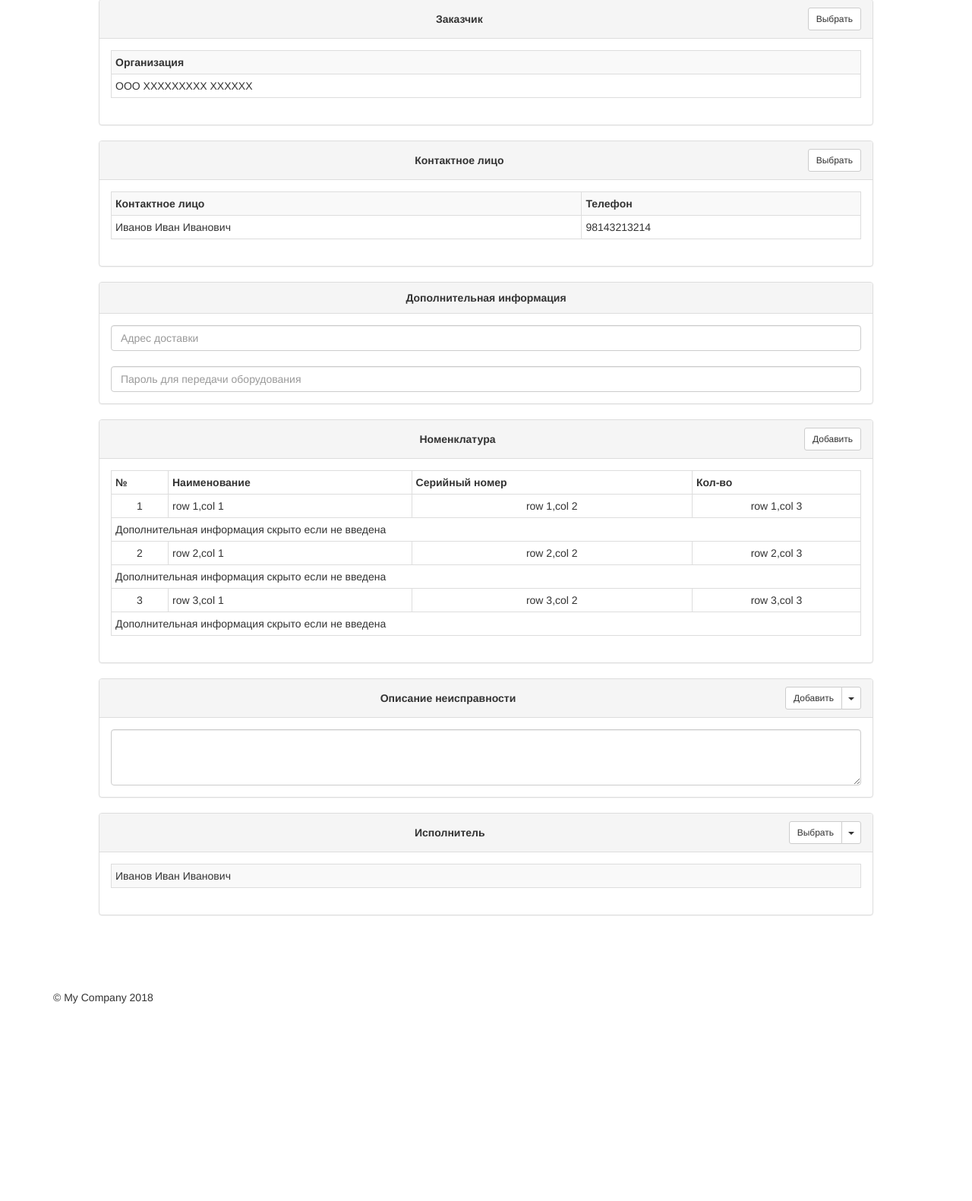
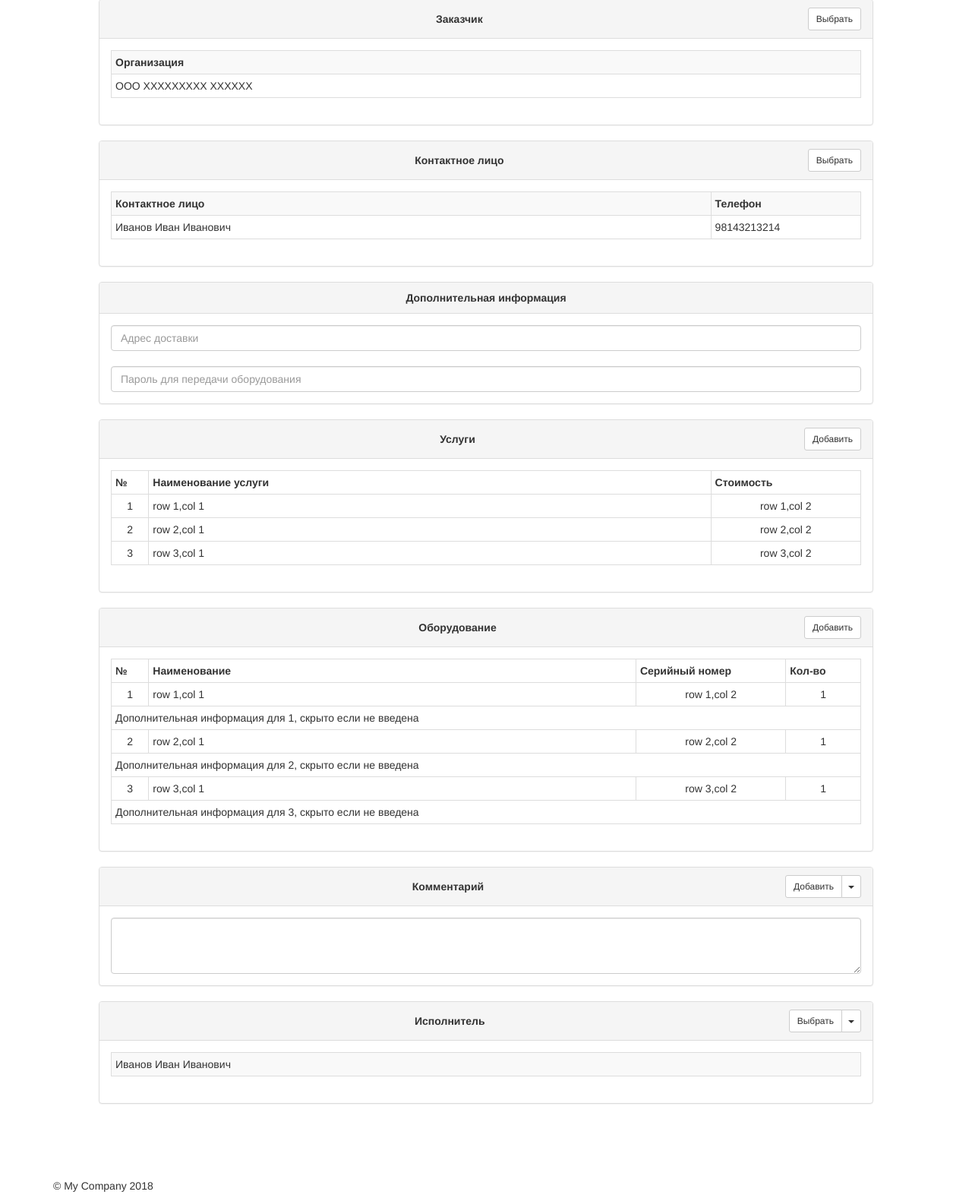
Before and after one commit to Aleksey-Mmm/ProPlus, a Yii app: template views/site/index.php in a window 1280 px wide. Shown: the part 195-1776 px from the top of the page at 76% size. Before the commit the page ends 1516 px from the top, so only its background shows below. Run offline with PHP 8.4 and a stand-in for Yii, Linux system fonts and the light colour scheme; the template is opened without the code that fills it, so the values that code supplies are empty; some libraries are stand-ins or nearby versions.

Commit message:
Доработка болванки бланка

```diff
--- a/views/site/index.php
+++ b/views/site/index.php
@@ -94,7 +94,7 @@ $this->title = 'Сервис';
         <tbody class="text-left">
                 <tr>
                     <th>Контактное лицо</th>
-                    <th>Телефон</th>
+                    <th class="wt20">Телефон</th>
 
                 </tr>
                 <tr>
@@ -132,12 +132,13 @@ $this->title = 'Сервис';
 </div>
 
 <!-- /Панель -->
-<!-- Панель номенклатуры-->
+
+<!-- Панель Услуг-->
 <div class="panel panel-default">
   <div class="panel-heading">
 <div class="flex_left">
     <div class="f-auto" >
-        <b>Номенклатура </b>
+        <b>Услуги</b>
     </div>
     <div class="btn-group">
         <button type="button" class="btn btn-sm btn-default">Добавить</button>
@@ -150,37 +151,90 @@ $this->title = 'Сервис';
     <table class="table table-bordered   table-hover table-condensed">
             <tbody>
                 <tr>
-                    <th>№</th>
-                    <th>Наименование</th>
-                    <th>Серийный номер</th>
-                    <th>Кол-во</th>
+                    <th class="wt5">№</th>
+                    <th>Наименование услуги</th>
+                    <th class="wt20">Стоимость</th>
+
                 </tr>
                 <tr>
                     <td>1</td>
                     <td class="text-left">row 1,col 1</td>
                     <td>row 1,col 2</td>
-                    <td>row 1,col 3</td>
+
+                </tr>
+
+                <tr>
+                    <td>2</td>
+                    <td class="text-left">row 2,col 1</td>
+                    <td>row 2,col 2</td>
+
+                </tr>
+
+                <tr>
+                    <td>3</td>
+                    <td class="text-left">row 3,col 1</td>
+                    <td>row 3,col 2</td>
+
+                </tr>
+
+            </tbody>
+        </table>
+  </div>
+</div>
+
+
+<!-- /Панель -->
+
+
+<!-- Панель оборудование-->
+<div class="panel panel-default">
+  <div class="panel-heading">
+<div class="flex_left">
+    <div class="f-auto" >
+        <b>Оборудование</b>
+    </div>
+    <div class="btn-group">
+        <button type="button" class="btn btn-sm btn-default">Добавить</button>
+    </div>
+
+  </div>
+
+  </div>
+  <div class="panel-body">
+    <table class="table table-bordered   table-hover table-condensed">
+            <tbody>
+                <tr>
+                    <th class="wt5">№</th>
+                    <th>Наименование</th>
+                    <th class="wt20">Серийный номер</th>
+                    <th class="wt10">Кол-во</th>
                 </tr>
                 <tr>
-                    <td colspan="4" class="text-left">Дополнительная информация скрыто если не введена</td>
+                    <td>1</td>
+                    <td class="text-left">row 1,col 1</td>
+                    <td>row 1,col 2</td>
+                    <td>1</td>
+                </tr>
+                <tr>
+                    <td colspan="4" class="text-left">Дополнительная информация для 1, скрыто если не введена</td>
                 </tr>
                 <tr>
                     <td>2</td>
                     <td class="text-left">row 2,col 1</td>
                     <td>row 2,col 2</td>
-                    <td>row 2,col 3</td>
+                    <td>1</td>
                 </tr>
                 <tr>
-                    <td colspan="4" class="text-left">Дополнительная информация скрыто если не введена</td>
+                    <td colspan="4" class="text-left">Дополнительная информация для 2, скрыто если не введена</td>
                 </tr>
                 <tr>
                     <td>3</td>
                     <td class="text-left">row 3,col 1</td>
                     <td>row 3,col 2</td>
-                    <td>row 3,col 3</td>
+                    <td>1</td>
                 </tr>
                 <tr>
-                    <td colspan="4" class="text-left">Дополнительная информация скрыто если не введена</td>
+                    <td colspan="4" class="text-left">Дополнительная информация для 3, скрыто если не введена</td>
                 </tr>
             </tbody>
         </table>
@@ -195,7 +249,7 @@ $this->title = 'Сервис';
   <div class="panel-heading">
 <div class="flex_left">
     <div class="f-auto" >
-        <b>Описание неисправности</b>
+        <b>Комментарий</b>
     </div>
 
     <div class="btn-group">
--- a/web/css/site.css
+++ b/web/css/site.css
@@ -54,3 +54,17 @@
 	align-items: center; /*элементы выравниваются по центру поперечной оси;*/
 	align-content: center; /*строки выравниваются по центру контейнера;*/
 }
+
+/* Таблицы ширина столбца*/
+.wt5
+{
+    width: 5%;
+}
+.wt10
+{
+    width: 10%;
+}
+.wt20
+{
+    width: 20%;
+}
```
